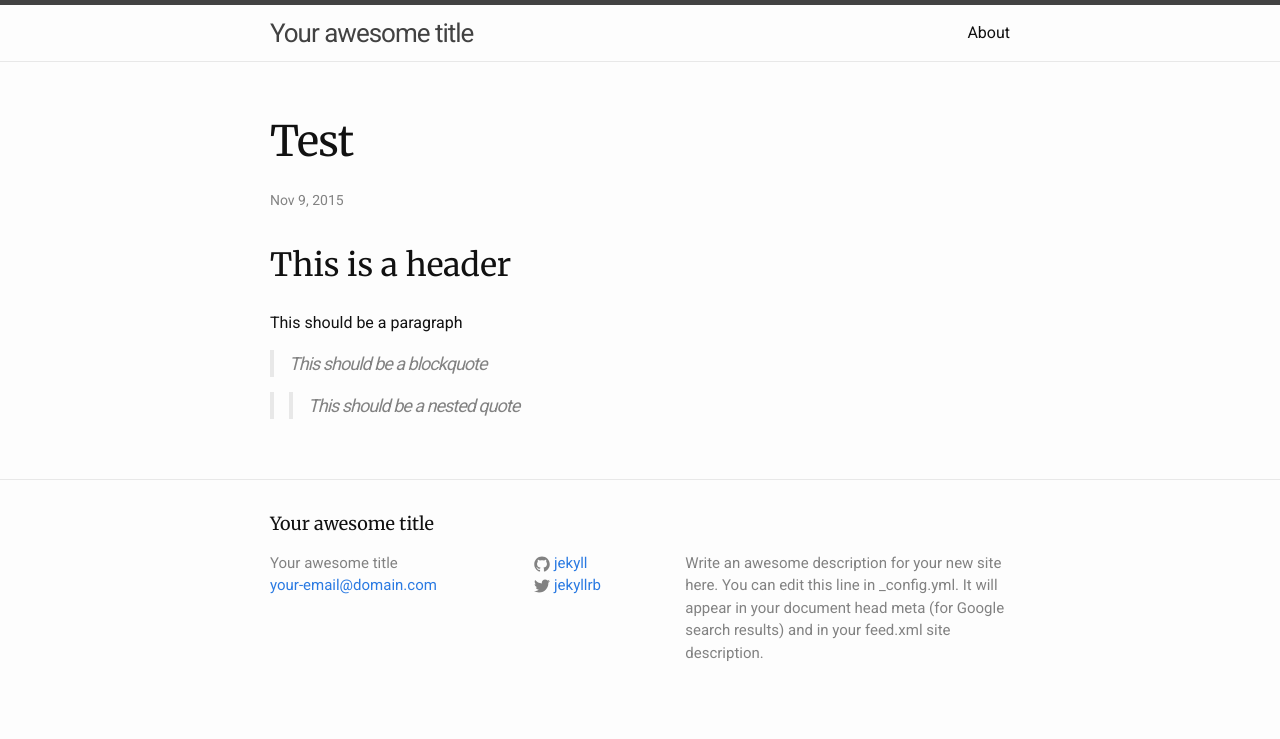
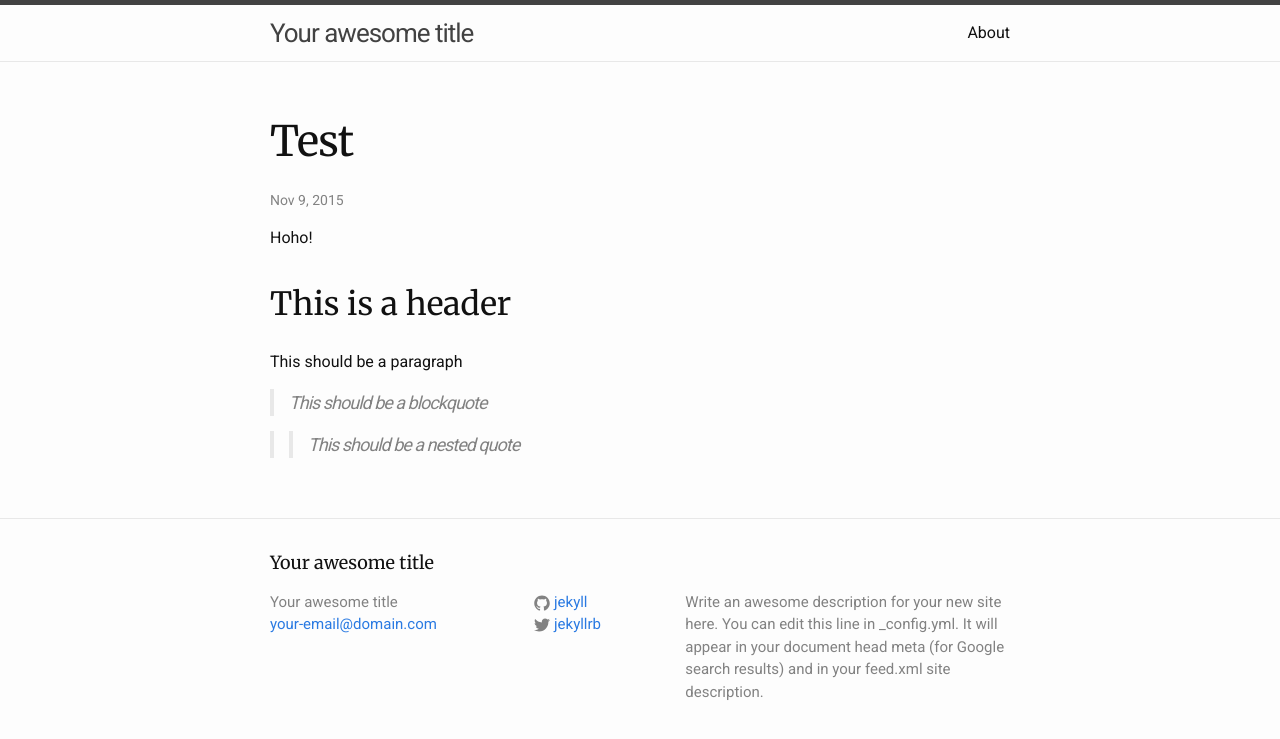
Before and after one commit to klaathulhu/klaathulhu.github.io, a Jekyll site: the page built from _posts/2015-11-09-test.markdown, in a window 1280 px wide. Shown: the top 739 px of the page. Built offline with Jekyll 4.4.1, drawn with Linux system fonts in a browser that asks for light colours.

Commit message:
small change

```diff
--- a/_layouts/post.html
+++ b/_layouts/post.html
@@ -7,6 +7,8 @@ comments: true
   <header class="post-header">
     <h1 class="post-title">{{ page.title }}</h1>
     <p class="post-meta">{{ page.date | date: "%b %-d, %Y" }}{% if page.author %} • {{ page.author }}{% endif %}{% if page.meta %} • {{ page.meta }}{% endif %}</p>
+    <p> {% if page.comments %}<script id="dsq-count-scr" src="//klaathulhu.disqus.com/count.js" async></script>{% endif %}</p>
+    <p>Hoho!</p>
   </header>
 
   <article class="post-content">
```
